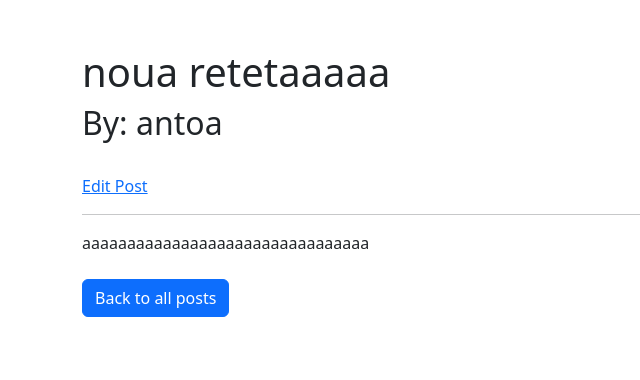
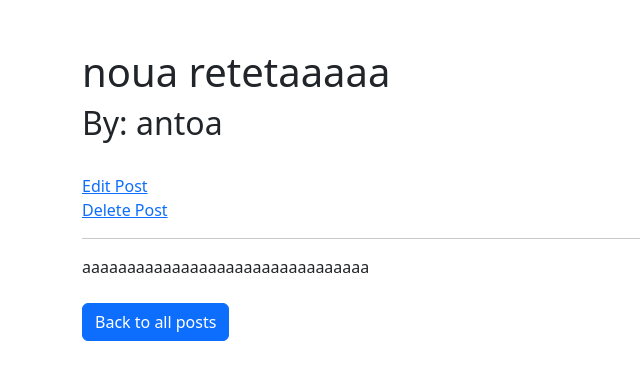
Before and after one commit to antoniaavadanei/Recipes_blog, a Django app: page /post/36 in a window 1280 px wide. Shown: the part 56-436 px from the top of the page, without its empty margins (0-640 px from the left). Run offline with Django 4.2, Linux system fonts and the light colour scheme; data comes from the database, SQL or seed files in the repository; both versions use the stored data as it was after the commit.

Commit message:
Delete post and order posts by last created

```diff
--- a/recipe_blog/core/templates/home.html
+++ b/recipe_blog/core/templates/home.html
@@ -6,7 +6,8 @@
 
 <ul>
 {% for post in object_list %}
-    <li><a href="{% url 'post_detail' post.pk %}"> {{ post.title }}</a> - {{ post.author.first_name }} - <a href="{% url 'update_post' post.pk %}" >Edit Post</a><br/>
+    <li><a href="{% url 'post_detail' post.pk %}"> {{ post.title }}</a> - {{ post.author.first_name }} - <a href="{% url 'update_post' post.pk %}" >Edit Post</a>
+        - <a href="{% url 'delete_post' post.pk %}" >Delete Post</a><br/>
          {{ post.body }}</li>
 {% endfor %}
 </ul>
--- a/recipe_blog/core/templates/post_detail.html
+++ b/recipe_blog/core/templates/post_detail.html
@@ -7,6 +7,8 @@
 <h2>By: {{post.author}}</h2>
 <br>
 <a href="{% url 'update_post' post.pk %}" >Edit Post</a>
+<br>
+<a href="{% url 'delete_post' post.pk %}" >Delete Post</a>
 <hr>
 {{post.body}}
 <br>
--- a/recipe_blog/core/urls.py
+++ b/recipe_blog/core/urls.py
@@ -1,6 +1,6 @@
 from django.urls import path
 from . import views
-from .views import HomeView,PostDetailView, CreatePostView, UpdatePostView
+from .views import HomeView,PostDetailView, CreatePostView, UpdatePostView, DeletePostView
 
 urlpatterns = [
     # path('',views.home, name="home"),
@@ -8,4 +8,5 @@ urlpatterns = [
     path('post/<int:pk>',PostDetailView.as_view(),name="post_detail"),
     path('add_post/',CreatePostView.as_view(),name="add_post"),
     path('post/edit/<int:pk>',UpdatePostView.as_view(),name="update_post"),
+    path('post/<int:pk>/delete', DeletePostView.as_view(), name="delete_post"),
 ]
--- a/recipe_blog/core/views.py
+++ b/recipe_blog/core/views.py
@@ -1,7 +1,8 @@
 from django.shortcuts import render
-from django.views.generic import ListView, DetailView, CreateView, UpdateView
+from django.views.generic import ListView, DetailView, CreateView, UpdateView, DeleteView
 from .models import Post
 from .forms import PostForm, EditForm
+from django.urls import reverse_lazy
 
 
 # def home (request):
@@ -10,6 +11,7 @@ from .forms import PostForm, EditForm
 class HomeView(ListView):
     model = Post
     template_name = 'home.html'
+    ordering = ['-id']
 
 
 class PostDetailView(DetailView):
@@ -29,3 +31,9 @@ class UpdatePostView(UpdateView):
     model = Post
     form_class = EditForm
     template_name = 'update_post.html'
+
+
+class DeletePostView(DeleteView):
+    model = Post
+    template_name = 'delete_post.html'
+    success_url = reverse_lazy('home')
```
Also changed, not shown: recipe_blog/core/templates/delete_post.html (added, +15 -0 lines), recipe_blog/db.sqlite3.
